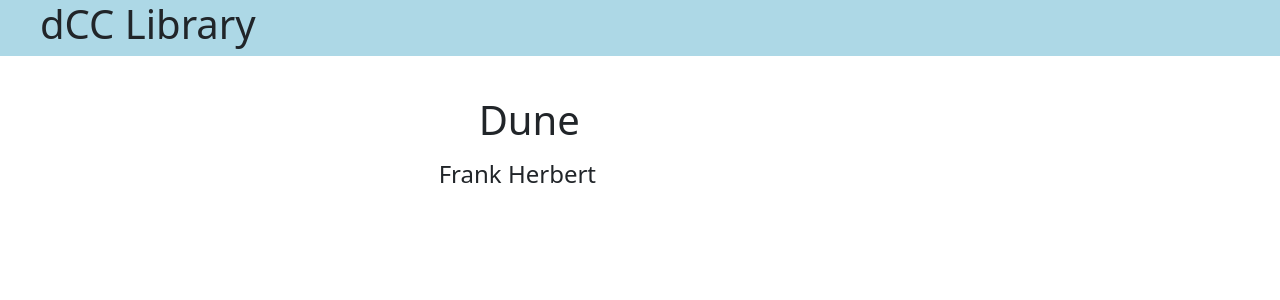
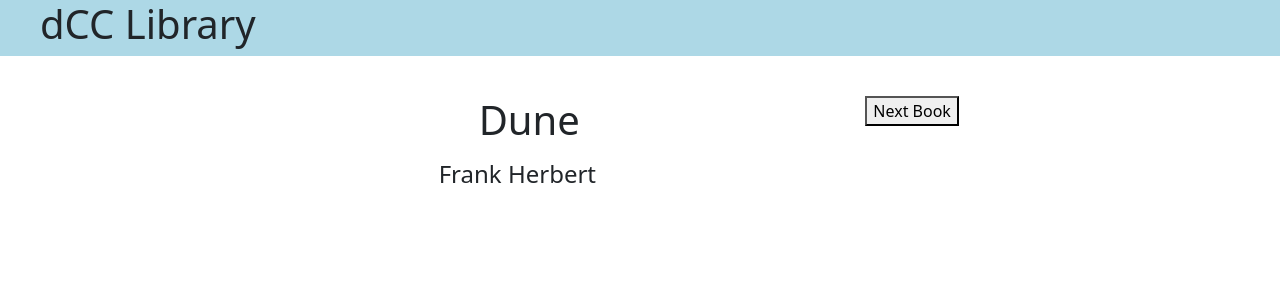
Before and after one commit to MitchA29/LibraryReactTutorial, a React (Create React App) app: page / in a window 1280 px wide. Shown: the top 300 px of the page. Built offline with nearby package versions, Linux system fonts and the light colour scheme.

Commit message:
Added a next book button.

```diff
--- a/src/components/App.jsx
+++ b/src/components/App.jsx
@@ -14,6 +14,17 @@
             bookNumber: 0
         };
     }
+
+    goToNextBook = () => {
+        let tempBookNumber = this.state.bookNumber;
+        tempBookNumber++;
+        if(tempBookNumber === this.books.length){
+            tempBookNumber = 0;
+        }
+        this.setState({
+            bookNumber: tempBookNumber
+        });
+    }
     render(){
         return (
             <div className="container-fluid">
@@ -29,6 +40,7 @@
                     </div>
                     <div className="col-md-4">
                         {/*button here to move to the next book viewed*/ }
+                        <button onClick={this.goToNextBook}>Next Book</button>
                     </div>
                 </div>
             </div>
```
